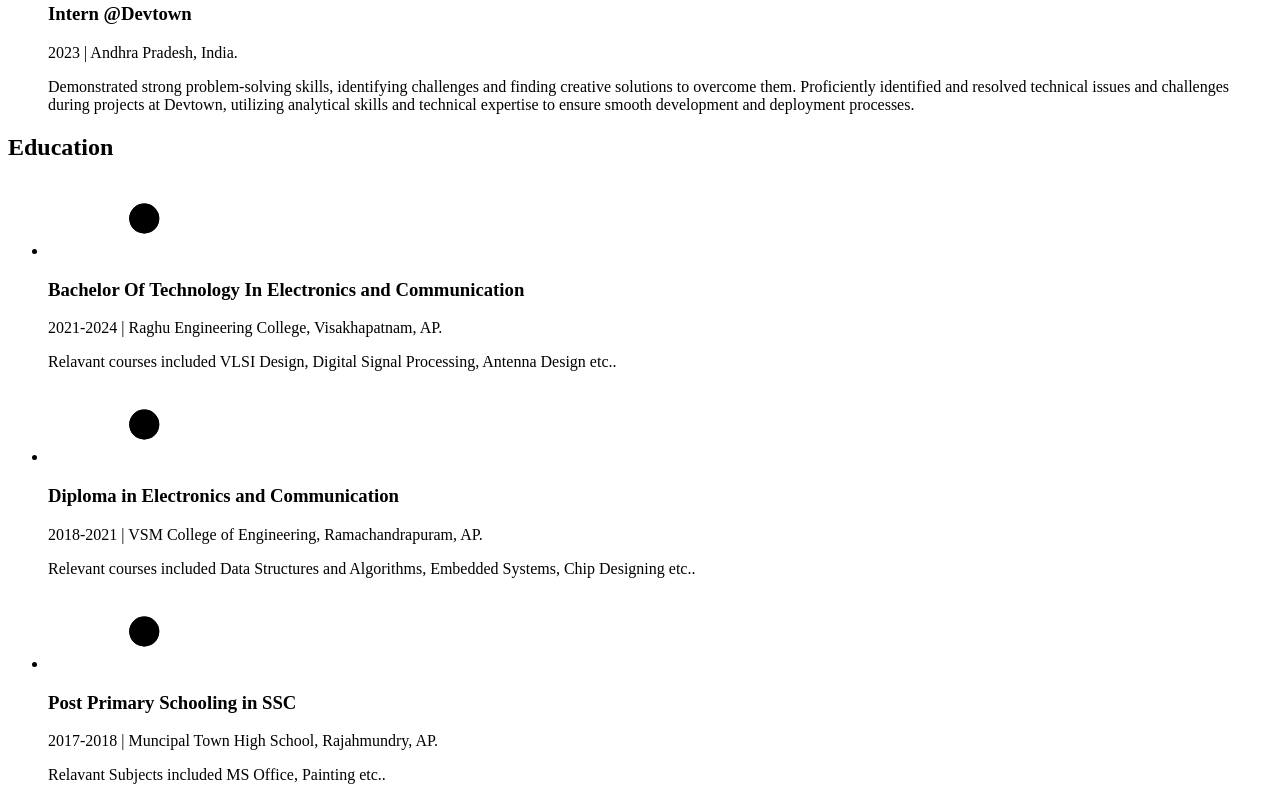
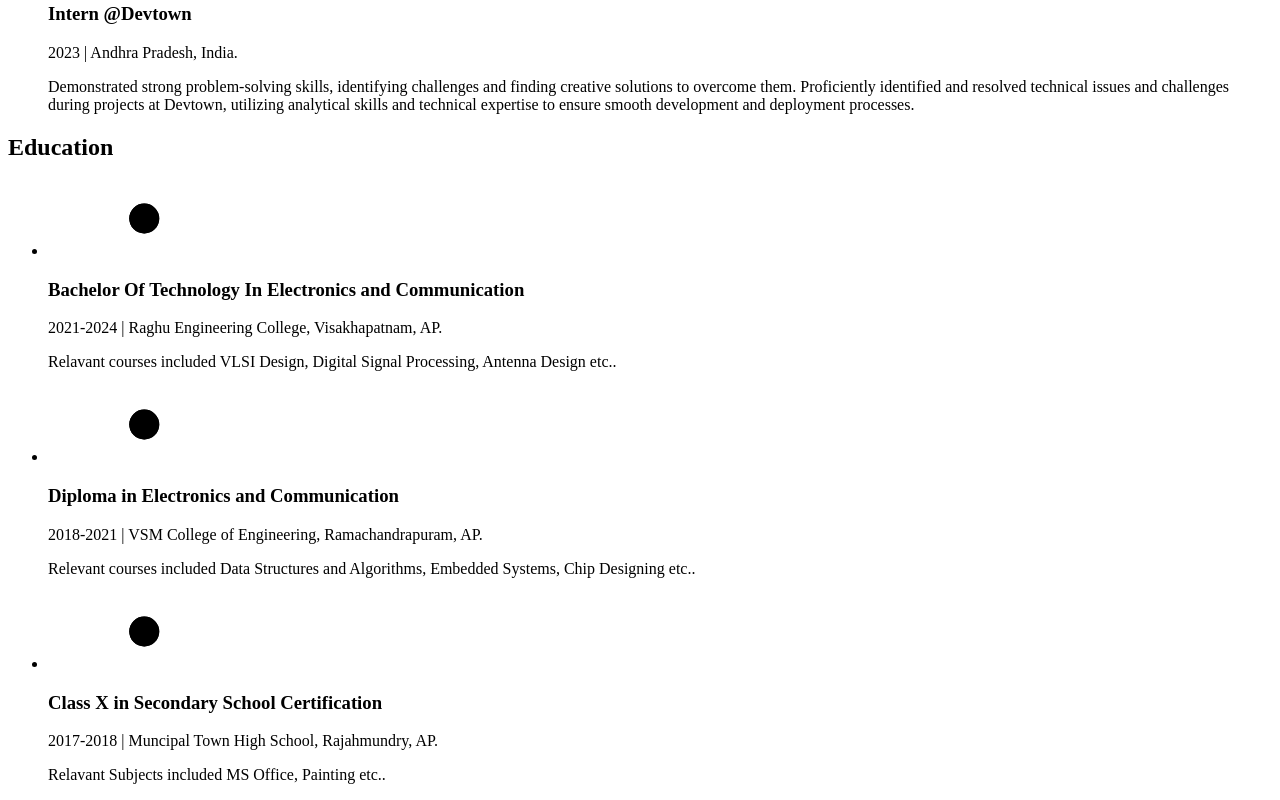
Before and after one commit to KSSaiTeja/NextJS-Portfolio-Website, a Next.js app: page /about in a window 1280 px wide. Shown: the part 4226-5026 px from the top of the page. Built offline with nearby package versions, Linux system fonts and the light colour scheme.

Commit message:
Education Completed v5

```diff
--- a/src/components/Education.js
+++ b/src/components/Education.js
@@ -60,7 +60,7 @@ const Education = () => {
             info="Relevant courses included Data Structures and Algorithms, Embedded Systems, Chip Designing etc.."
           />
           <Details
-            type="Post Primary Schooling in SSC"
+            type="Class X in Secondary School Certification"
             time="2017-2018"
             place="Muncipal Town High School, Rajahmundry, AP."
             info="Relavant Subjects included MS Office, Painting etc.."
--- a/src/components/Icons.js
+++ b/src/components/Icons.js
@@ -33,7 +33,7 @@ export const TwitterIcon = ({ className, ...rest }) => (
     />
   </svg>
 );
-// #0A66C2
+
 export const LinkedInIcon = ({ className, ...rest }) => (
   <svg
     xmlns="http://www.w3.org/2000/svg"
```
